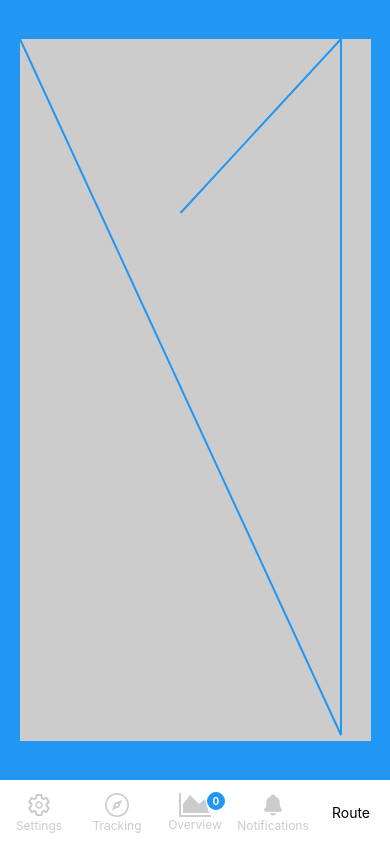
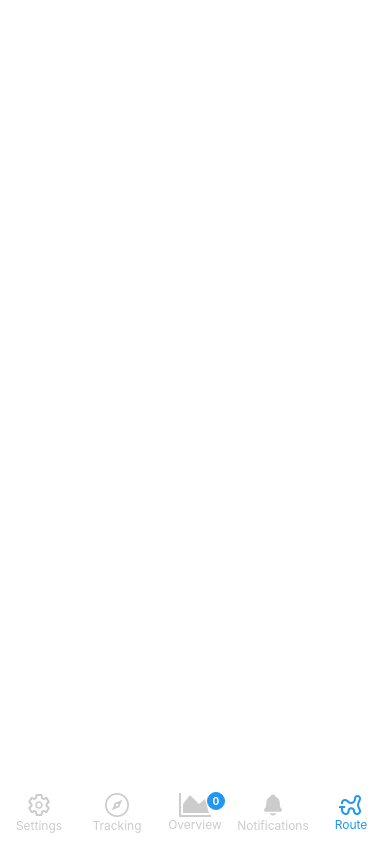
Before and after one commit to pavelchlebek/sport-tracker, a React Native app: screen /Route in a window 390 px wide. Built offline with nearby package versions, Linux system fonts and the light colour scheme; what expo-notifications, expo-task-manager would draw is missing.

Commit message:
Add: RouteScreen with basic TrackGraph implemented - wip

```diff
--- a/src/components/TrackGraph.tsx
+++ b/src/components/TrackGraph.tsx
@@ -6,7 +6,10 @@ import {
 } from 'react-native';
 import Svg, { Polyline } from 'react-native-svg';
 
-import { colorPrimary } from '../themes/theme';
+import {
+  colorPrimary,
+  colorWhite,
+} from '../themes/theme';
 
 export type TPoint = {
   x: number
@@ -69,7 +72,7 @@ export const TrackGraph: React.FC<TProps> = ({ points }) => {
     polylinePoints += `${point.x},${point.y} `
   })
 
-  console.log(polylinePoints)
+  // console.log(polylinePoints)
 
   return (
     <Svg style={styles.canvas} height="90%" width="90%">
@@ -80,6 +83,6 @@ export const TrackGraph: React.FC<TProps> = ({ points }) => {
 
 const styles = StyleSheet.create({
   canvas: {
-    backgroundColor: "#ccc",
+    backgroundColor: colorWhite,
   },
 })
--- a/src/navigators/RootTab/RootTabNavigator.tsx
+++ b/src/navigators/RootTab/RootTabNavigator.tsx
@@ -1,8 +1,6 @@
 import 'react-native-gesture-handler';
 
 import React from 'react';
-
-import { Text } from 'react-native';
 
 import {
   BottomTabScreenProps,
@@ -22,6 +20,7 @@ import { TrackingScreen } from './screens/TrackingScreen';
 import {
   NotificationsTabIcon,
   overviewIconCreator,
+  RouteTabIcon,
   SettingsTabIcon,
   TrackingTabIcon,
 } from './TabNavIcons';
@@ -76,11 +75,7 @@ export default function RootTabNavigator() {
           component={NotificationsScreen}
           options={{ tabBarIcon: NotificationsTabIcon }}
         />
-        <Tab.Screen
-          name="Route"
-          component={RouteScreen}
-          options={{ tabBarIcon: () => <Text>Route</Text> }}
-        />
+        <Tab.Screen name="Route" component={RouteScreen} options={{ tabBarIcon: RouteTabIcon }} />
       </Tab.Navigator>
     </NavigationContainer>
   )
--- a/src/navigators/RootTab/TabNavIcons.tsx
+++ b/src/navigators/RootTab/TabNavIcons.tsx
@@ -12,6 +12,7 @@ import {
   AntDesign,
   Fontisto,
   Ionicons,
+  MaterialCommunityIcons,
 } from '@expo/vector-icons';
 import { BottomTabNavigationOptions } from '@react-navigation/bottom-tabs';
 
@@ -120,6 +121,22 @@ export const NotificationsTabIcon: TIconRenderer = ({ focused }) => {
   )
 }
 
+export const RouteTabIcon: TIconRenderer = ({ focused }) => {
+  return (
+    <TabNavIcon
+      active={focused}
+      icon={
+        <MaterialCommunityIcons
+          name="go-kart-track"
+          size={24}
+          color={focused ? colorPrimary : colorPrimaryGray}
+        />
+      }
+      label="Route"
+    />
+  )
+}
+
 export const overviewIconCreator = (itemsInStorage: number): TIconRenderer => {
   let badgeStyle: ViewStyle = overviewStyles.badge
   if (itemsInStorage > 99) badgeStyle = { ...overviewStyles.badge, ...overviewStyles.badgeLarge }
--- a/src/navigators/RootTab/screens/RouteScreen.tsx
+++ b/src/navigators/RootTab/screens/RouteScreen.tsx
@@ -11,7 +11,7 @@ import {
   TrackGraph,
 } from '../../../components/TrackGraph';
 import { useLocationContext } from '../../../store/LocationContext';
-import { colorPrimary } from '../../../themes/theme';
+import { colorWhite } from '../../../themes/theme';
 
 type TProps = {
   children?: never
@@ -31,10 +31,24 @@ const points: TPoint[] = [
 export const RouteScreen: React.FC<TProps> = () => {
   const insets = useSafeAreaInsets()
   const {} = useLocationContext()
+  const { positions } = useLocationContext()
+
+  // React.useEffect(() => {
+  //   const polyPoints: TPoint[] = []
+  //   positions.forEach(position => {
+  //     polyPoints.push({x: position.coords.latitude, y: position.coords.longitude})
+  //   })
+  // }, [positions])
+
+  // console.log("positions: ", positions)
 
   return (
     <View style={{ ...styles.screen, marginTop: insets.top }}>
-      <TrackGraph points={points} />
+      <TrackGraph
+        points={positions.map((position) => {
+          return { x: position.coords.latitude, y: position.coords.longitude }
+        })}
+      />
     </View>
   )
 }
@@ -42,7 +56,7 @@ export const RouteScreen: React.FC<TProps> = () => {
 const styles = StyleSheet.create({
   screen: {
     flex: 1,
-    backgroundColor: colorPrimary,
+    backgroundColor: colorWhite,
     alignItems: "center",
     justifyContent: "center",
   },
--- a/src/navigators/RootTab/screens/TrackingScreen.tsx
+++ b/src/navigators/RootTab/screens/TrackingScreen.tsx
@@ -65,8 +65,16 @@ export const TrackingScreen: React.FC<TProps> = () => {
 
   //----------- LocationContext stuff -------------------------------------
 
-  const { accuracy, timeInterval, tracking, setTracking, deviation, setItemsInStorage } =
-    useLocationContext()
+  const {
+    accuracy,
+    timeInterval,
+    tracking,
+    setTracking,
+    deviation,
+    setItemsInStorage,
+    setPositions: setLocations,
+    deletePositions,
+  } = useLocationContext()
 
   // ----------------------------------------------------------------------
 
@@ -76,6 +84,10 @@ export const TrackingScreen: React.FC<TProps> = () => {
       updatedPositions.push(location)
       return updatedPositions
     })
+
+    // setting positions to LocationContextProvider
+    // TODO delete local positions
+    setLocations(location)
   }
 
   React.useEffect(() => {
@@ -184,7 +196,7 @@ export const TrackingScreen: React.FC<TProps> = () => {
     }
     saveToStorage(date, dataToSave)
     setDistance(0)
-    setPositions([])
+    deletePositions()
 
     // displaying saved message info
     ToastAndroid.show("Activity saved!", ToastAndroid.SHORT)
@@ -198,6 +210,7 @@ export const TrackingScreen: React.FC<TProps> = () => {
   const deleteActivity = () => {
     setDistance(0)
     setPositions([])
+    deletePositions()
 
     // displaying deleted message info
     ToastAndroid.show("Activity deleted!", ToastAndroid.SHORT)
--- a/src/store/LocationContext.tsx
+++ b/src/store/LocationContext.tsx
@@ -1,6 +1,9 @@
 import React from 'react';
 
-import { LocationAccuracy } from 'expo-location';
+import {
+  LocationAccuracy,
+  LocationObject,
+} from 'expo-location';
 
 import AsyncStorage from '@react-native-async-storage/async-storage';
 
@@ -10,11 +13,14 @@ type TLocationContextObject = {
   accuracy: LocationAccuracy
   tracking: boolean
   itemsInStorage: number
+  positions: LocationObject[]
   setTimeInterval: (interval: number) => void
   setAccuracy: (accuracy: LocationAccuracy) => void
   setTracking: (tracking: boolean) => void
   setDeviation: (deviation: number) => void
   setItemsInStorage: (itemsCount: number) => void
+  setPositions: (position: LocationObject) => void
+  deletePositions: () => void
 }
 
 const LocationContext = React.createContext<TLocationContextObject>({
@@ -23,11 +29,14 @@ const LocationContext = React.createContext<TLocationContextObject>({
   tracking: false,
   deviation: 2,
   itemsInStorage: 0,
+  positions: [],
   setTimeInterval: () => {},
   setAccuracy: () => {},
   setTracking: () => {},
   setDeviation: () => {},
   setItemsInStorage: () => {},
+  setPositions: () => {},
+  deletePositions: () => {},
 })
 
 export const useLocationContext = () => {
@@ -40,6 +49,7 @@ export const LocationContextProvider: React.FC = ({ children }) => {
   const [tracking, setTracking] = React.useState(false)
   const [deviation, setDeviation] = React.useState(2)
   const [itemsInStorage, setItemsInStorage] = React.useState(0)
+  const [positions, setPositions] = React.useState<LocationObject[]>([])
 
   React.useEffect(() => {
     AsyncStorage.getAllKeys().then((keys) => {
@@ -53,11 +63,14 @@ export const LocationContextProvider: React.FC = ({ children }) => {
     tracking: tracking,
     deviation: deviation,
     itemsInStorage: itemsInStorage,
+    positions: positions,
     setTimeInterval: (interval) => setTimeInterval(interval),
     setAccuracy: (accuracy) => setAccuracy(accuracy),
     setTracking: (tracking) => setTracking(tracking),
     setDeviation: (deviation) => setDeviation(deviation),
     setItemsInStorage: (itemsCount) => setItemsInStorage(itemsCount),
+    setPositions: (position) => setPositions((prev) => [...prev, position]),
+    deletePositions: () => setPositions([]),
   }
 
   return <LocationContext.Provider value={contextValue}>{children}</LocationContext.Provider>
```
